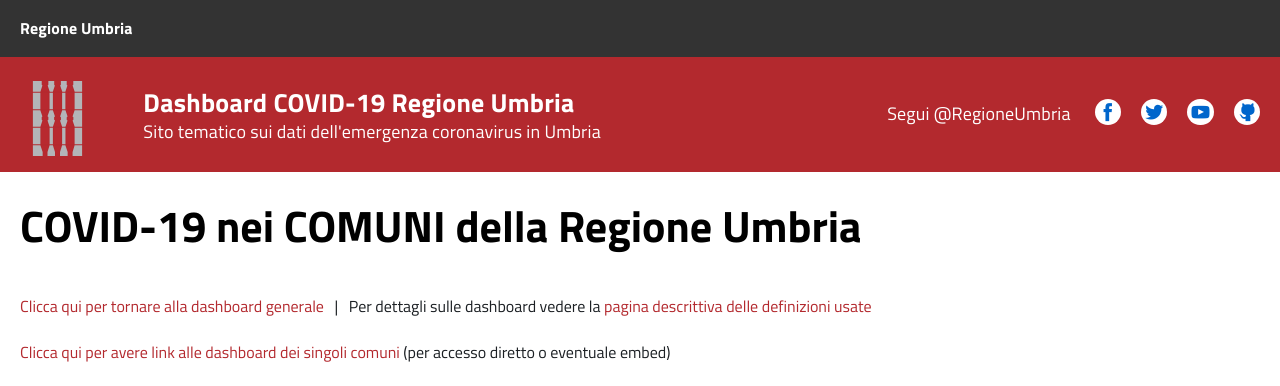
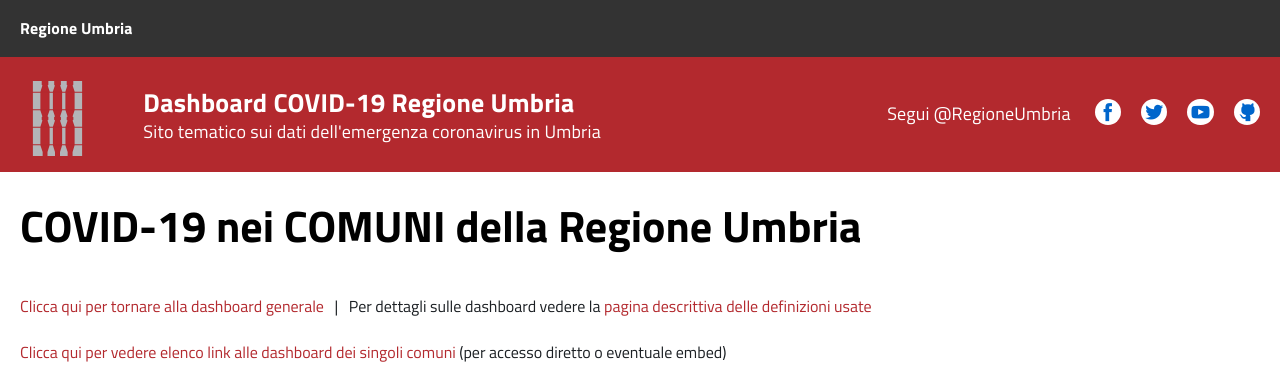
Before and after one commit to msguilla/coronavirus, a Jekyll site: the page built from comuni.html, in a window 1280 px wide and 900 px high, cut to the strip 0-386 px from the top of the window. Built offline with Jekyll 4.4.1, drawn with Linux system fonts in a browser that asks for light colours; comment, search, counter and statistics services are not loaded.

Commit message:
Update comuni.html

```diff
--- a/comuni.html
+++ b/comuni.html
@@ -16,12 +16,13 @@ title: COVID-19 nei COMUNI della Regione Umbria
 
 <div class="u-layout-wide u-layoutCenter u-text-r-l u-padding-r-top u-layout-r-withGutter">
   <p>
-    <a class="u-color-50 u-textClean" href="#" onclick="document.getElementById('elenco_comuni').style.display='block'; return false">Clicca qui per avere link alle dashboard dei singoli comuni</a> (per accesso diretto o eventuale embed)
+    <a class="u-color-50 u-textClean" href="#" onclick="document.getElementById('elenco_comuni').style.display='block'; return false">
+      Clicca qui per vedere elenco link alle dashboard dei singoli comuni</a> (per accesso diretto o eventuale embed)
   </p>
 </div>
 
 <div id="elenco_comuni" style="display: none;" class="u-layout-wide u-layoutCenter u-text-r-l u-padding-r-top u-layout-r-withGutter">
-  <ul class="Linklist>
+  <ul class="Linklist u-layout-prose u-text-r-xs">
     <li><a class="u-color-50 u-textClean" href="https://dashboard.regione.umbria.it/public/dashboard/46d3959a-97c8-4ee2-83b7-5e19d8a28864?comune_da_visualizzare=Assisi">Comune di Assisi</a></li>
     <li><a class="u-color-50 u-textClean" href="https://dashboard.regione.umbria.it/public/dashboard/46d3959a-97c8-4ee2-83b7-5e19d8a28864?comune_da_visualizzare=Bastia%20Umbra">Comune di Bastia Umbra</a></li>
     <li><a class="u-color-50 u-textClean" href="https://dashboard.regione.umbria.it/public/dashboard/46d3959a-97c8-4ee2-83b7-5e19d8a28864?comune_da_visualizzare=Bettona">Comune di Bettona</a></li>
```
